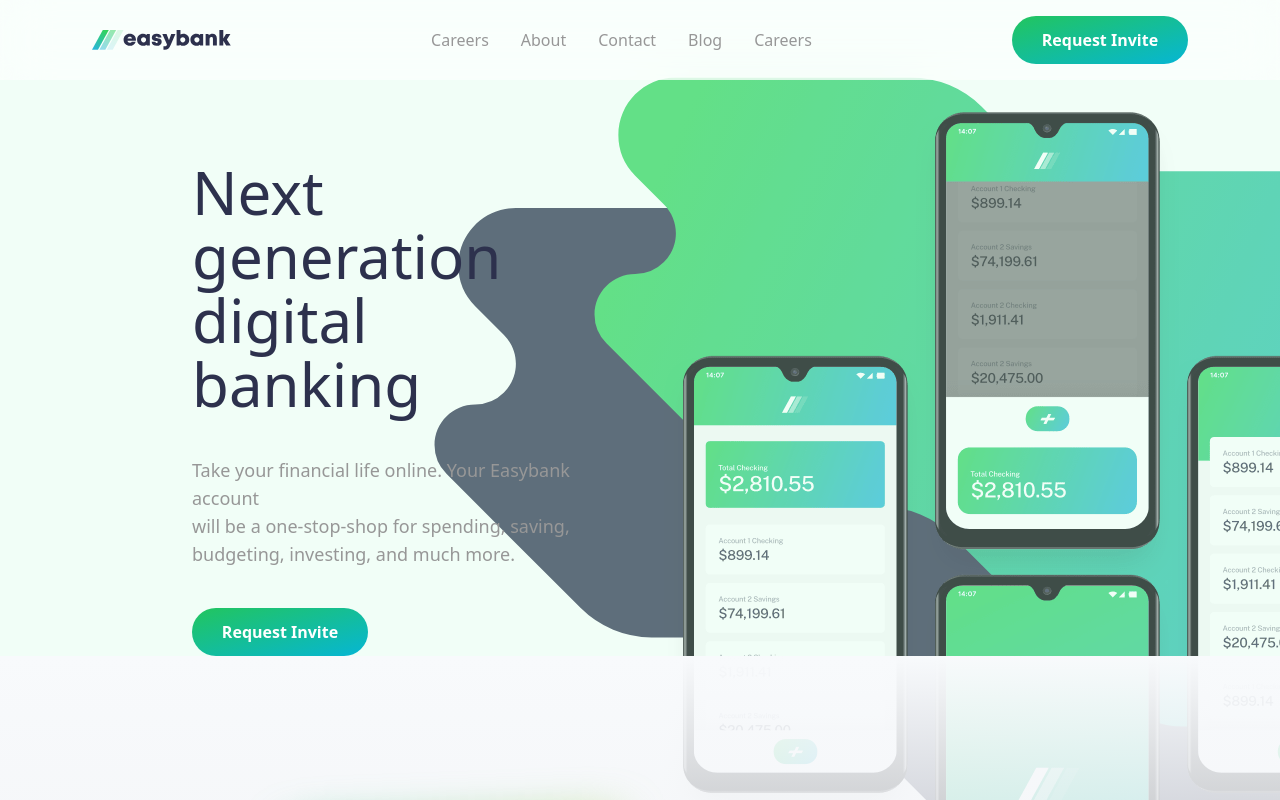
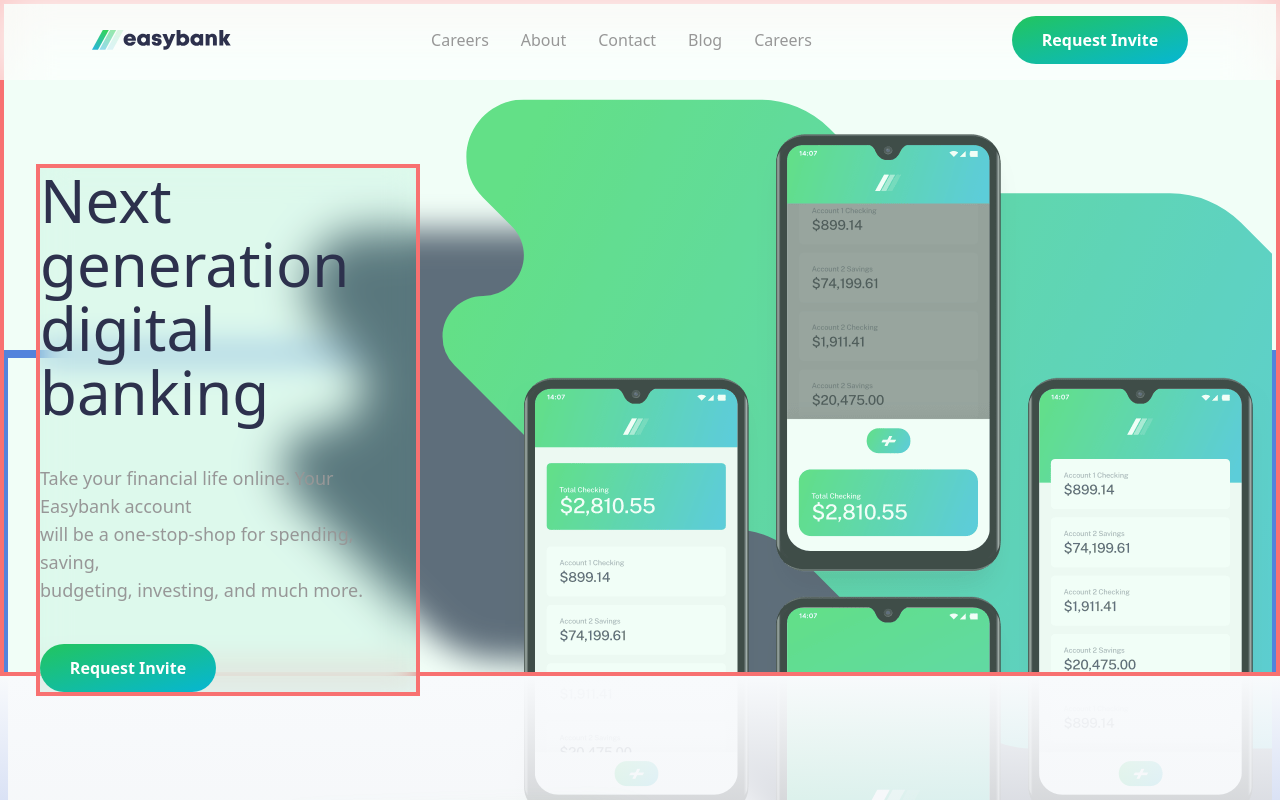
Before and after one commit to trevornei/easybank, a React (Vite) app: page / in a window 1280 px wide. Shown: the top 800 px of the page. Built offline with nearby package versions, Linux system fonts and the light colour scheme.

Commit message:
Fixed the positioning in the DOM for the HeroAssets components.

```diff
--- a/package.json
+++ b/package.json
@@ -10,6 +10,7 @@
     "preview": "vite preview"
   },
   "dependencies": {
+    "@gsap/react": "^2.1.2",
     "gsap": "^3.12.5",
     "react": "^18.2.0",
     "react-dom": "^18.2.0"
--- a/src/App.jsx
+++ b/src/App.jsx
@@ -1,21 +1,24 @@
-import { useState } from 'react'
-import Nav from './components/nav/Nav'
-import Hero from './components/hero/Hero'
-import CardTwo from './components/cardTwo/CardTwo'
-import CardThree from './components/cardThree/CardThree'
-import Footer from './components/footer/Footer'
+import { useState } from "react";
+import Nav from "./components/nav/Nav";
+import Hero from "./components/hero/Hero";
+import CardTwo from "./components/cardTwo/CardTwo";
+import CardThree from "./components/cardThree/CardThree";
+import Footer from "./components/footer/Footer";
+import HeroAssets from "./components/hero/HeroAssets";
 
 export default function App() {
-
   return (
     <>
-        <div className="selection-eCash/20 scroll-smooth cursor-crosshair">
-          <Nav />
-            <Hero />
-            <CardTwo />
-            <CardThree />
-          <Footer />
+      <div className="selection-eCash/20 scroll-smooth cursor-crosshair relative">
+        <Nav />
+        <div className="relative">
+          <Hero />
+          <HeroAssets />
         </div>
+        <CardTwo />
+        <CardThree />
+        <Footer />
+      </div>
     </>
-  )
+  );
 }
--- a/src/components/hero/Hero.jsx
+++ b/src/components/hero/Hero.jsx
@@ -1,13 +1,10 @@
 import ReqDemoBtn from "../buttons/ReqDemoBtn";
-import HeroAssets from "./HeroAssets";
-
-import { gsap } from "gsap";
 
 export default function Hero() {
   return (
     <>
-      <div className="xl:pt-40 xl:pb-0 xl:px-40 flex-wrap flex-row max-w-screen max-h-[676px] bg-emerald-100/30">
-        <div className="z-50 flex-col flex-wrap items-start justify-center h-auto text-left xl:-translate-x-20 max-w-96 xl:ml-28 ">
+      <div className="xl:pt-40 xl:pb-0 xl:px-0 flex-wrap flex-row max-w-screen max-h-[676px] bg-emerald-100/30 relative z-20 border-4 border-red-400">
+        <div className="z-50 flex-col flex-wrap items-start justify-center h-auto text-left xl:-translate-x-20 max-w-96 xl:ml-28 border-4 border-red-400 bg-eCash/10 backdrop-blur-lg ">
           <h1 className="text-6xl leading-[64px] text-darkBlue">
             Next generation
           </h1>
@@ -21,7 +18,6 @@
           </p>
           <ReqDemoBtn />
         </div>
-        <HeroAssets className="" />
       </div>
     </>
   );
--- a/src/components/hero/HeroAssets.jsx
+++ b/src/components/hero/HeroAssets.jsx
@@ -5,15 +5,16 @@
 
 export default function HeroAssets() {
   useEffect(() => {
-    gsap.fromTo(".movers", { x: 165, duration: 1 }, { x: 0 });
+    gsap.from(".movers", { x: -165, duration: 1 });
+    gsap.to(".movers", { x: 0 });
   }, []);
 
   return (
     <>
-      <div className=" absolute movers -z-30 overflow-x-clip xl:-translate-y-80 ">
-        <div className="absolute translate-x-16 -translate-y-32 xl:overflow-hidden-x">
+      <div className="movers -z-10 overflow-x-clip absolute xl:top-[350px] w-full h-full border-8 border-blue-700">
+        <div className="absolute -z-10 translate-x-16 -translate-y-32 xl:overflow-hidden-x">
           <svg
-            className="top-0 right-0 z-10"
+            className="top-0 right-0 z-10 blur-lg"
             xmlns="http://www.w3.org/2000/svg"
             xmlns:xlink="http://www.w3.org/1999/xlink"
             width="1271"
```
Also changed, not shown: 1 other file (tests, documents, lock files or other folders).
